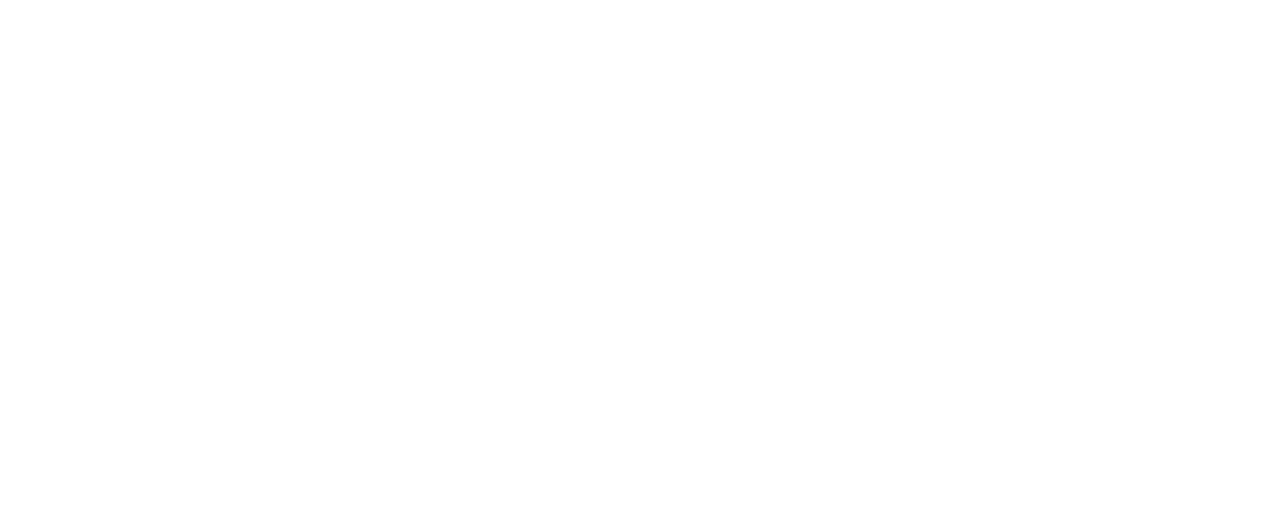
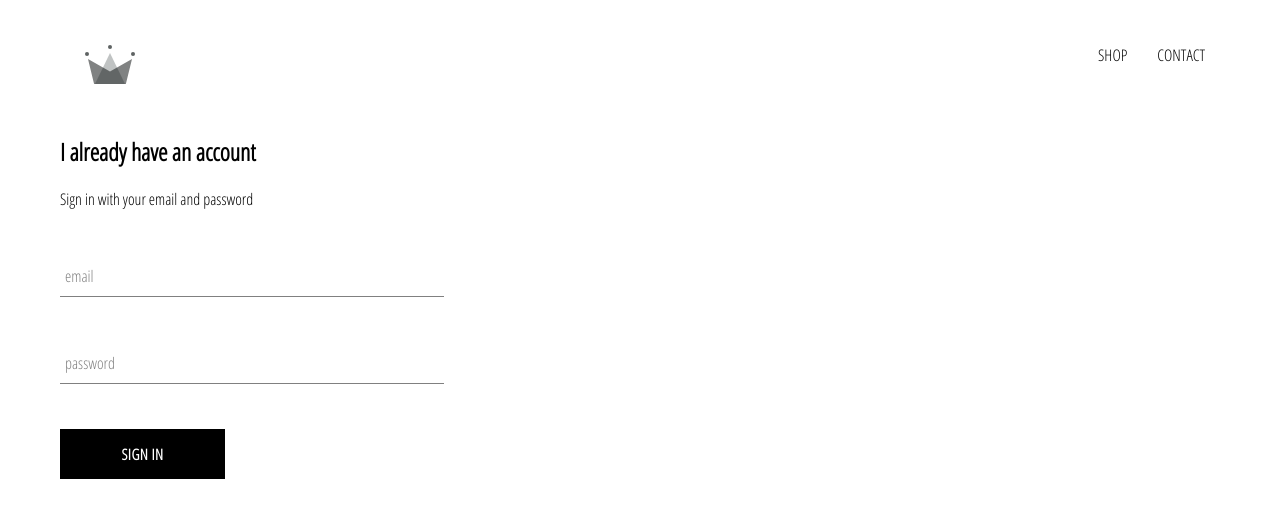
Before and after one commit to nikhilchintawar/crown-clothing, a React (Create React App) app: page /signin in a window 1280 px wide. Shown: the top 518 px of the page. Built offline with nearby package versions, Linux system fonts and the light colour scheme.

Commit message:
created the header, custom button, form input component and sign in page

```diff
--- a/src/App.js
+++ b/src/App.js
@@ -4,13 +4,17 @@
 import './App.css';
 import HomePage from './pages/homepage/Homepage';
 import ShopPage from './pages/shop/ShopPage';
+import Header from './components/header/Header';
+import SignInAndSignUpPage from "./pages/signin-and-signup-page/SignInAndSignUpPage";
 
 function App() {
   return (
     <div className="App">
+    <Header />
     <Switch>
       <Route exact path="/" component={HomePage} />
       <Route path="/shop" component={ShopPage} />
+      <Route path="/signin" component={SignInAndSignUpPage} />
 
     </Switch>
     </div>
--- /dev/null
+++ b/src/components/custom-button/CustomButton.js
@@ -0,0 +1,11 @@
+import React from 'react';
+
+import './custom-button.styles.scss';
+
+const CustomButton = ({ children, ...otherProps }) => (
+  <button className='custom-button' {...otherProps}>
+    {children}
+  </button>
+);
+
+export default CustomButton;
--- /dev/null
+++ b/src/components/custom-button/custom-button.styles.scss
@@ -0,0 +1,22 @@
+.custom-button {
+    min-width: 165px;
+    width: auto;
+    height: 50px;
+    letter-spacing: 0.5px;
+    line-height: 50px;
+    padding: 0 35px 0 35px;
+    font-size: 15px;
+    background-color: black;
+    color: white;
+    text-transform: uppercase;
+    font-family: 'Open Sans Condensed';
+    font-weight: bolder;
+    border: none;
+    cursor: pointer;
+
+    &:hover {
+      background-color: white;
+      color: black;
+      border: 1px solid black;
+    }
+  }
--- /dev/null
+++ b/src/components/form-input/FormInput.js
@@ -0,0 +1,20 @@
+import React from 'react';
+
+import './form-input.styles.scss';
+
+const FormInput = ({ handleChange, label, ...otherProps }) => (
+  <div className='group'>
+    <input className='form-input' onChange={handleChange} {...otherProps} />
+    {label ? (
+      <label
+        className={`${
+          otherProps.value.length ? 'shrink' : ''
+        } form-input-label`}
+      >
+        {label}
+      </label>
+    ) : null}
+  </div>
+);
+
+export default FormInput;
--- /dev/null
+++ b/src/components/form-input/form-input.styles.scss
@@ -0,0 +1,55 @@
+
+$sub-color: grey;
+$main-color: black;
+
+@mixin shrinkLabel {
+  top: -14px;
+  font-size: 12px;
+  color: $main-color;
+}
+
+.group {
+  position: relative;
+  margin: 45px 0;
+
+  .form-input {
+    background: none;
+    background-color: white;
+    color: $sub-color;
+    font-size: 18px;
+    padding: 10px 10px 10px 5px;
+    display: block;
+    width: 100%;
+    border: none;
+    border-radius: 0;
+    border-bottom: 1px solid $sub-color;
+    margin: 25px 0;
+
+    &:focus {
+      outline: none;
+    }
+
+    &:focus ~ .form-input-label {
+      @include shrinkLabel();
+    }
+  }
+
+  input[type='password'] {
+    letter-spacing: 0.3em;
+  }
+
+  .form-input-label {
+    color: $sub-color;
+    font-size: 16px;
+    font-weight: normal;
+    position: absolute;
+    pointer-events: none;
+    left: 5px;
+    top: 10px;
+    transition: 300ms ease all;
+
+    &.shrink {
+      @include shrinkLabel();
+    }
+  }
+}
--- /dev/null
+++ b/src/components/header/Header.js
@@ -0,0 +1,24 @@
+import React from 'react';
+import { Link } from 'react-router-dom';
+import { ReactComponent as Logo } from "./../../assets/crown.svg";
+import "./header.styles.scss";
+const Header = () => {
+    return (
+        <div className="header">
+            <Link className='logo-container' to='/'>
+                <Logo className='logo' />
+            </Link>
+            <div className='options'>
+                <Link className='option' to='/shop'>
+                    SHOP
+                </Link>
+                <Link className='option' to='/shop'>
+                    CONTACT
+                </Link>
+            </div>
+        </div>
+    );
+};
+
+
+export default Header;
--- /dev/null
+++ b/src/components/header/header.styles.scss
@@ -0,0 +1,26 @@
+.header {
+    height: 70px;
+    width: 100%;
+    display: flex;
+    justify-content: space-between;
+    margin-bottom: 25px;
+
+    .logo-container {
+      height: 100%;
+      width: 70px;
+      padding: 25px;
+    }
+
+    .options {
+      width: 50%;
+      height: 100%;
+      display: flex;
+      align-items: center;
+      justify-content: flex-end;
+
+      .option {
+        padding: 10px 15px;
+        cursor: pointer;
+      }
+    }
+  }
--- /dev/null
+++ b/src/components/signin/SignIn.js
@@ -0,0 +1,59 @@
+import React from 'react';
+import CustomButton from "./../custom-button/CustomButton";
+import FormInput from "./../form-input/FormInput";
+
+import "./signin.styles.scss";
+
+class SignIn extends React.Component {
+    constructor(props) {
+      super(props);
+
+      this.state = {
+        email: '',
+        password: ''
+      };
+    }
+
+    handleSubmit = event => {
+      event.preventDefault();
+
+      this.setState({ email: '', password: '' });
+    };
+
+    handleChange = event => {
+      const { value, name } = event.target;
+
+      this.setState({ [name]: value });
+    };
+
+    render() {
+      return (
+        <div className='sign-in'>
+          <h2>I already have an account</h2>
+          <span>Sign in with your email and password</span>
+
+          <form onSubmit={this.handleSubmit}>
+            <FormInput
+              name='email'
+              type='email'
+              handleChange={this.handleChange}
+              value={this.state.email}
+              label='email'
+              required
+            />
+            <FormInput
+              name='password'
+              type='password'
+              value={this.state.password}
+              handleChange={this.handleChange}
+              label='password'
+              required
+            />
+            <CustomButton type='submit'> Sign in </CustomButton>
+          </form>
+        </div>
+      );
+    }
+  }
+
+  export default SignIn;
--- /dev/null
+++ b/src/components/signin/signin.styles.scss
@@ -0,0 +1,6 @@
+
+.sign-in {
+    width: 30vw;
+    display: flex;
+    flex-direction: column;
+  }
--- /dev/null
+++ b/src/pages/signin-and-signup-page/SignInAndSignUpPage.js
@@ -0,0 +1,16 @@
+import React from 'react';
+import SignIn from '../../components/signin/SignIn';
+
+import "./signin-and-signup-page.styles.scss";
+
+const SignInAndSignUpPage = () => {
+    return (
+        <div>
+            <div className='sign-in-and-sign-up'>
+                <SignIn />
+            </div>
+        </div>
+    );
+};
+
+export default SignInAndSignUpPage;
```
Also changed, not shown: src/pages/signin-and-signup-page/signin-and-signup-page.styles.scss (added).
